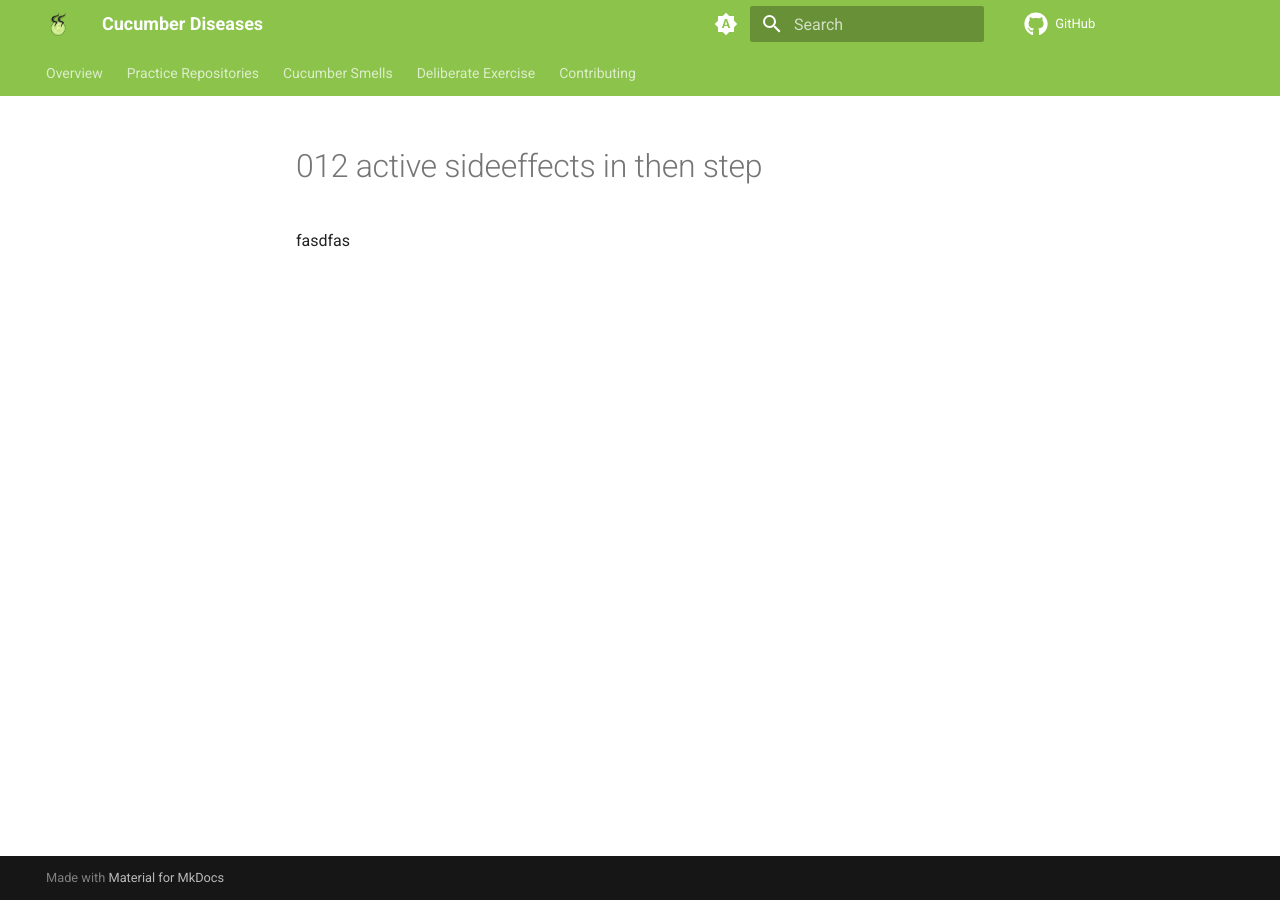
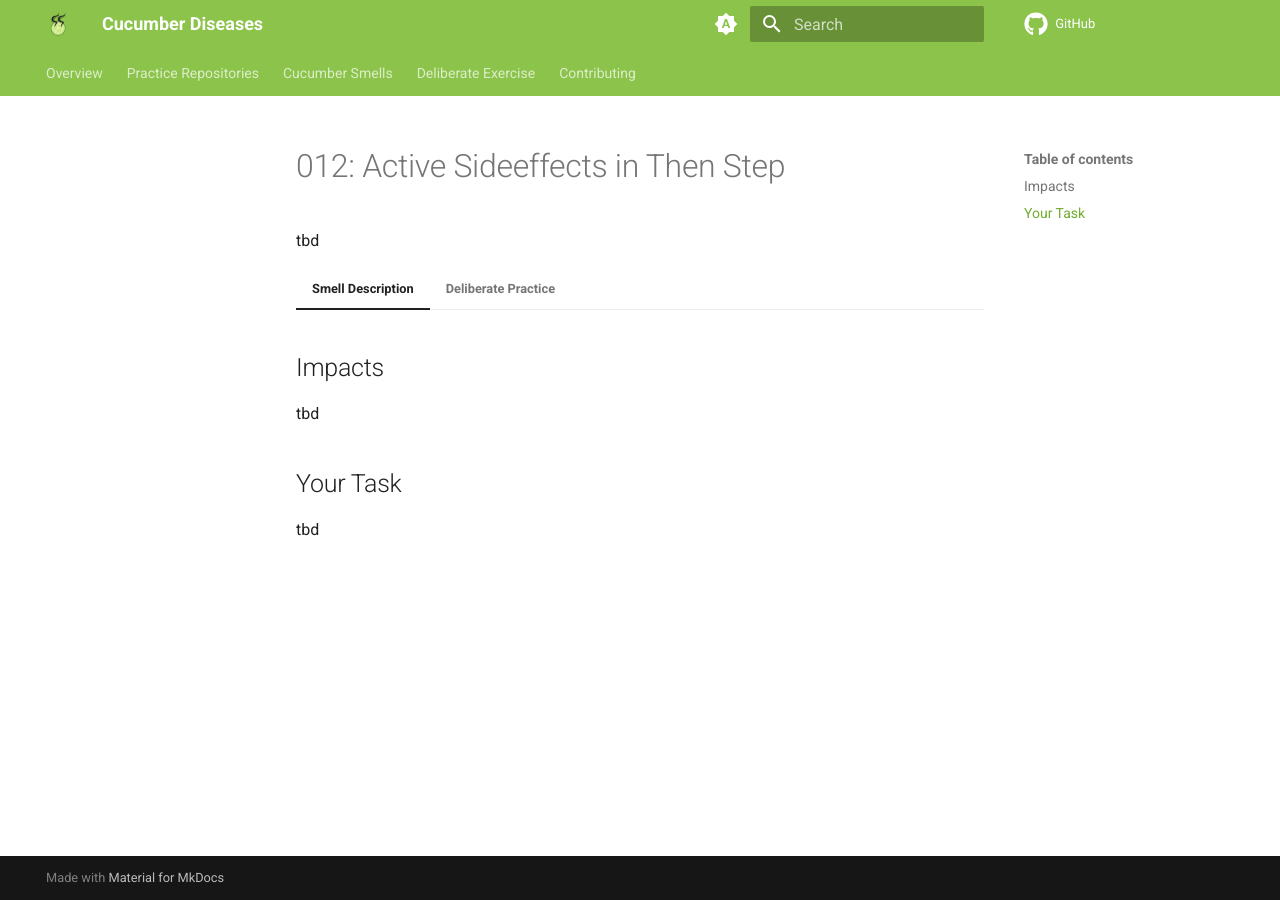
Before and after one commit to Cucumber-Diseases/cucumber-diseases.github.io, an MkDocs documentation site: the page built from docs/smells/012-active-sideeffects-in-then-step.md, in a window 1280 px wide. Built offline with MkDocs 1.6.1 and Material for MkDocs 9.7.7, drawn with Linux system fonts in a browser that asks for light colours.

Commit message:
reorder smells

```diff
--- a/docs/smells/012-active-sideeffects-in-then-step.md
+++ b/docs/smells/012-active-sideeffects-in-then-step.md
@@ -1 +1,14 @@
-fasdfas
+# 012: Active Sideeffects in Then Step
+tbd
+
+=== "Smell Description"
+
+
+    ## Impacts
+    tbd
+
+    ## Your Task
+    tbd
+
+=== "Deliberate Practice"
+    tbd
```
